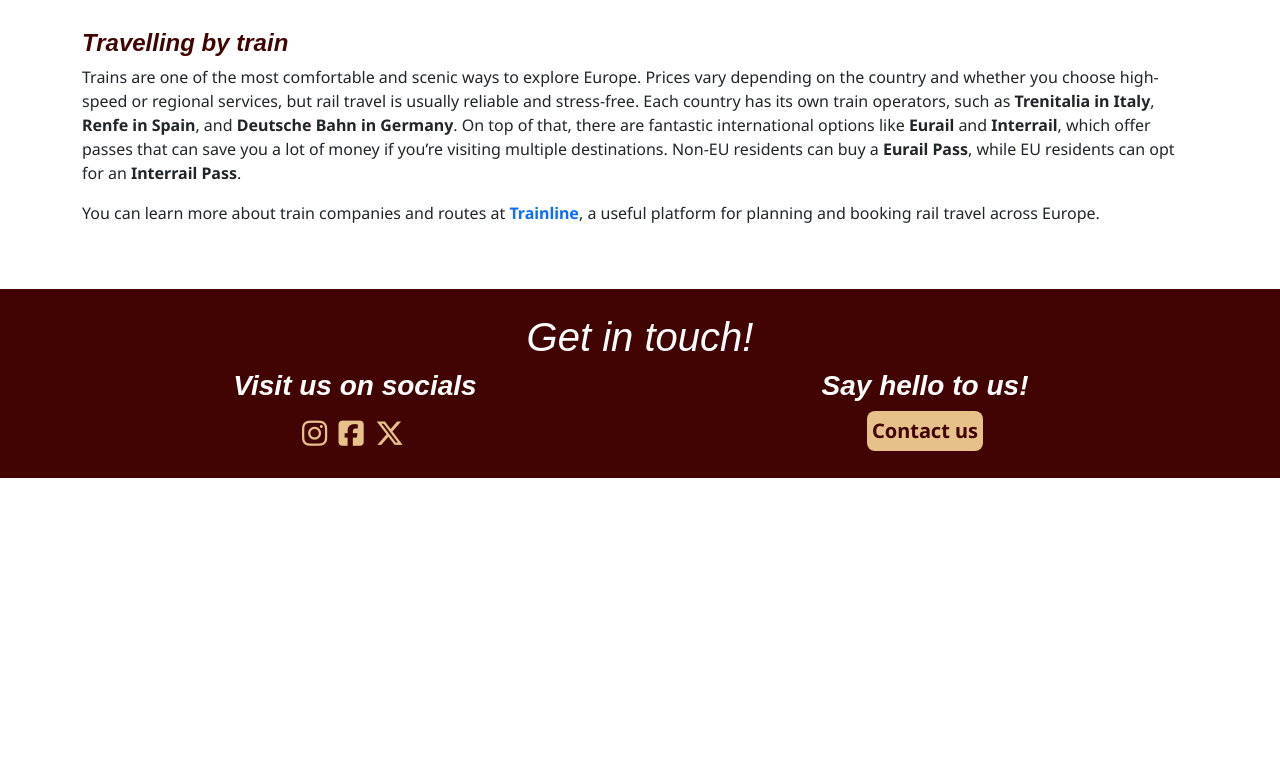
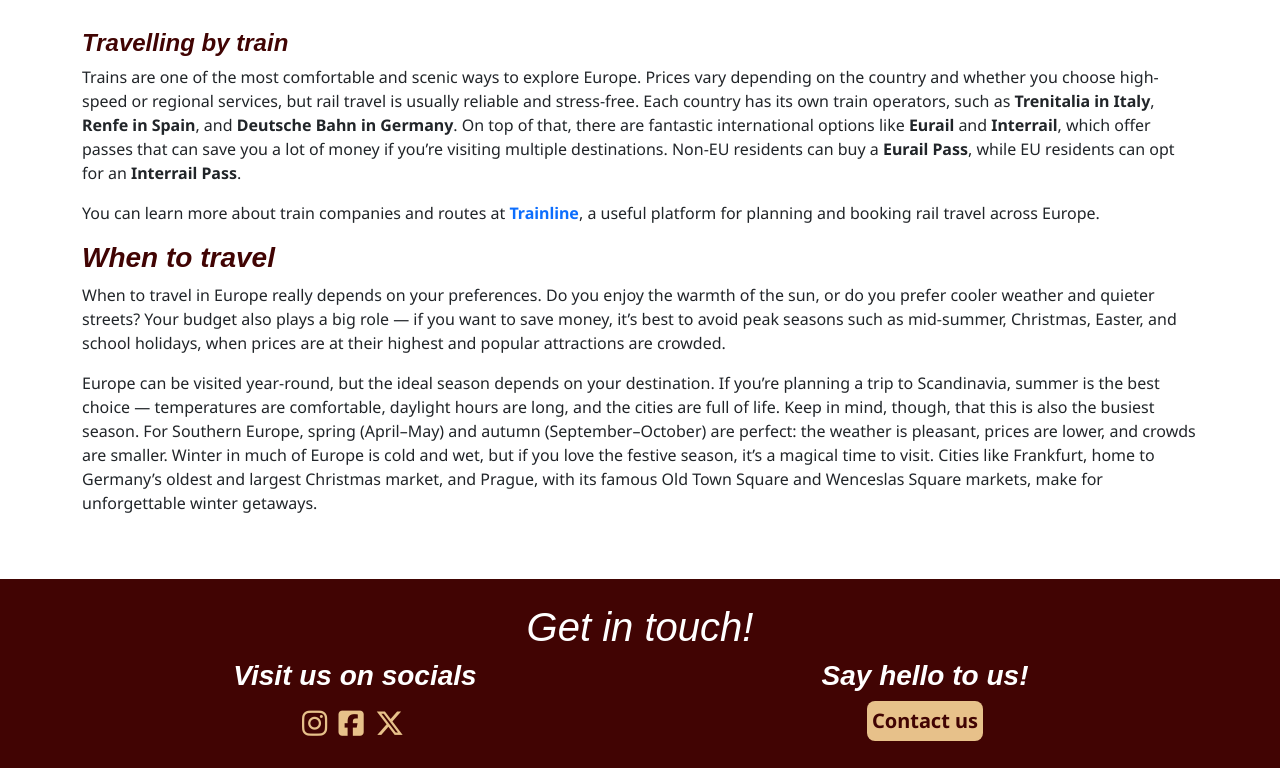
Before and after one commit to Rubina1978/WanderBudget, a plain HTML site: page Europe.html in a window 1280 px wide. Shown: the part 3710-4478 px from the top of the page. Before the commit the page ends 4188 px from the top, so only its background shows below. Drawn offline with nearby package versions, Linux system fonts and the light colour scheme; a web font is replaced by a local one.

Commit message:
Add content to when to travel Europe

```diff
--- a/Europe.html
+++ b/Europe.html
@@ -3,7 +3,7 @@
 <head>
     <meta charset="UTF-8">
     <meta name="viewport" content="width=device-width, initial-scale=1.0">
-    <title>Document</title>
+    <title>WanderBudget | Europe</title>
 
      <!-- bootstrap -->
     <link href="https://cdn.jsdelivr.net/npm/bootstrap@5.3.8/dist/css/bootstrap.min.css" rel="stylesheet" integrity="sha384-sRIl4kxILFvY47J16cr9ZwB07vP4J8+LH7qKQnuqkuIAvNWLzeN8tE5YBujZqJLB" crossorigin="anonymous">
@@ -129,6 +129,13 @@
 
             <p>You can learn more about train companies and routes at <a href="https://www.thetrainline.com/en/train-companies" target="_blank" rel="noopener noreferrer" aria-label="Go to Trainline, opens in new window"><strong>Trainline</strong></a>, a useful platform for planning and booking rail travel across Europe.</p>
           </div>
+
+          <div class="col-12">
+            <h3>When to travel</h3>
+            <p>When to travel in Europe really depends on your preferences. Do you enjoy the warmth of the sun, or do you prefer cooler weather and quieter streets? Your budget also plays a big role — if you want to save money, it’s best to avoid peak seasons such as mid-summer, Christmas, Easter, and school holidays, when prices are at their highest and popular attractions are crowded.</p>
+
+            <p>Europe can be visited year-round, but the ideal season depends on your destination. If you’re planning a trip to Scandinavia, summer is the best choice — temperatures are comfortable, daylight hours are long, and the cities are full of life. Keep in mind, though, that this is also the busiest season. For Southern Europe, spring (April–May) and autumn (September–October) are perfect: the weather is pleasant, prices are lower, and crowds are smaller. Winter in much of Europe is cold and wet, but if you love the festive season, it’s a magical time to visit. Cities like Frankfurt, home to Germany’s oldest and largest Christmas market, and Prague, with its famous Old Town Square and Wenceslas Square markets, make for unforgettable winter getaways.</p>
+          </div>
         </div>
       </div>
 
```
